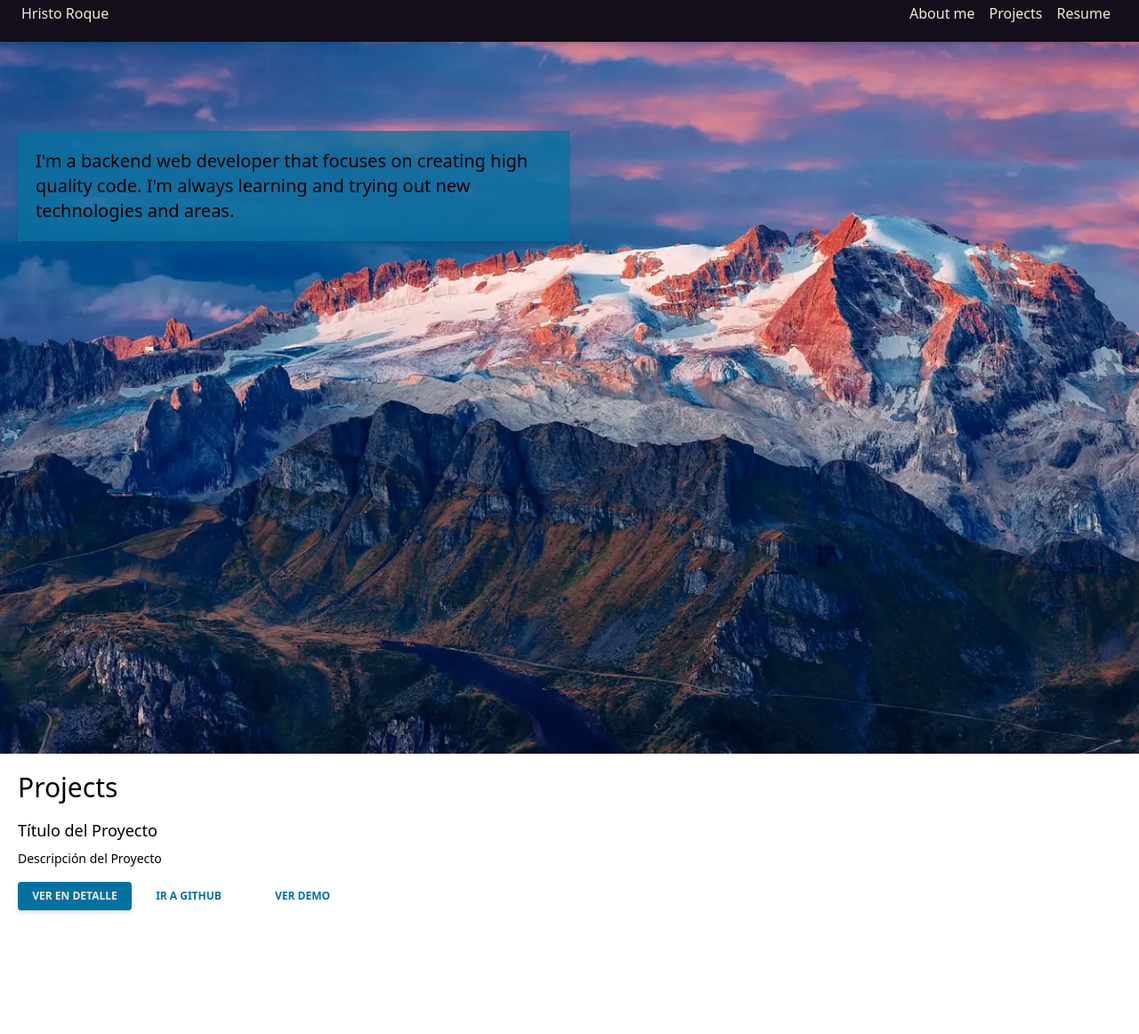
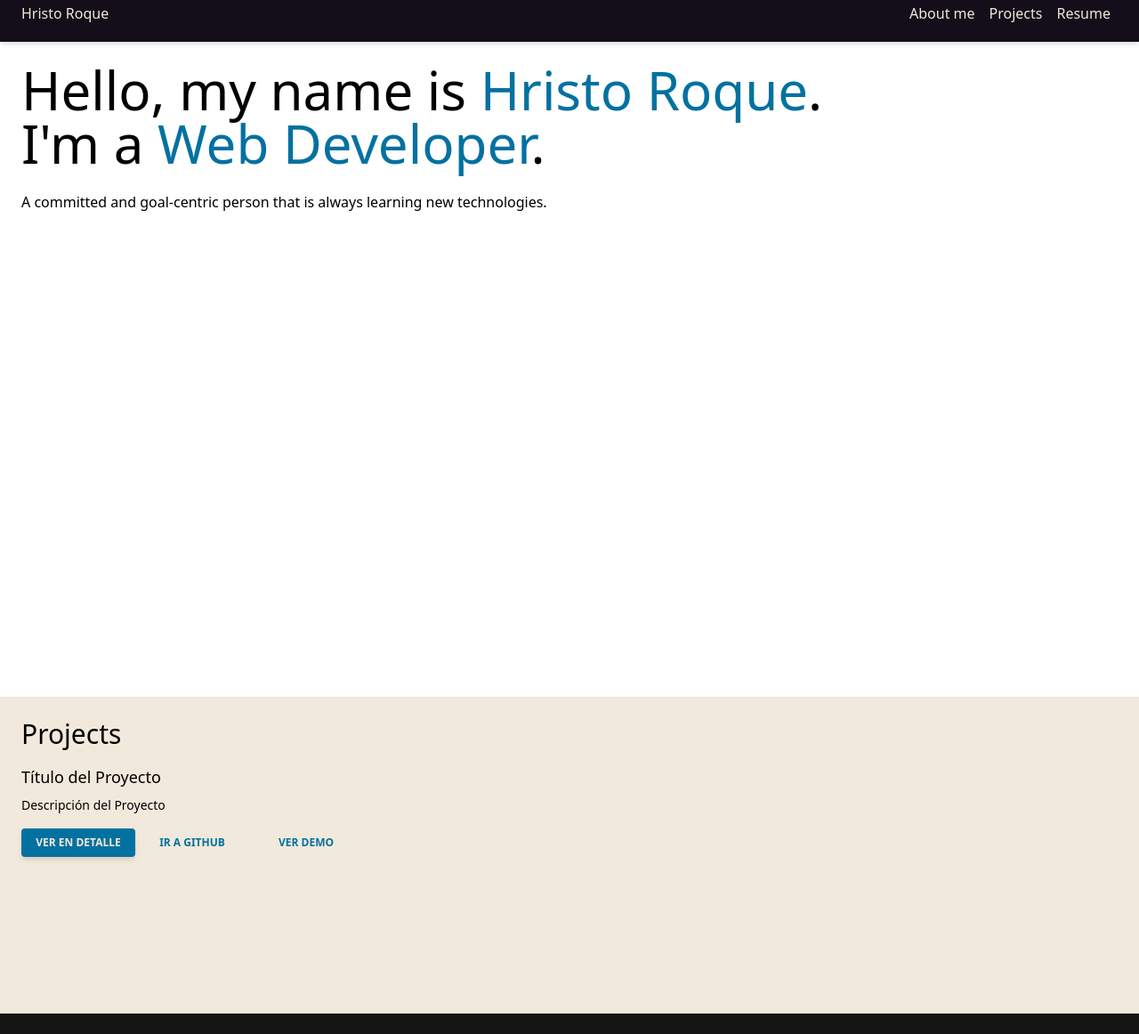
Before and after one commit to aroquega/aroquega.github.io, a Gatsby site: page / in a window 1280 px wide. Shown: the part 17-1179 px from the top of the page at 89% size. Built offline with nearby package versions, Linux system fonts and the light colour scheme; Gatsby itself is replaced by a stand-in of ours.

Commit message:
remove backgrond image

```diff
--- a/src/pages/index.js
+++ b/src/pages/index.js
@@ -6,19 +6,21 @@ import Footer from '../components/footer'
 
 const IndexPage = ({ location }) => (
   <>
-    <Header location={location}></Header>
-    <div className="bg-mountains-md bg-cover bg-center bg-center p-5 h-screen">
-      <div className="mt-20 bg-cyanprocess bg-opacity-75 p-5 w-full md:w-2/4 shadow-md">
-        <p className="text-xl">
-          I'm a backend web developer that focuses on creating high quality code.
-          I'm always learning and trying out new technologies and areas.
+    <div className="h-screen">
+      <Header location={location}></Header>
+      <div className="p-6 h-full">
+        <div className="mb-6 text-4xl sm:text-5xl md:text-6xl ">
+          <p>Hello, my name is <span className="text-cyanprocess">Hristo Roque</span>.</p>
+          <p>I'm a <span className="text-cyanprocess">Web Developer</span>.</p>
+        </div>
+        <p>
+          A committed and goal-centric person that is always learning new technologies.
         </p>
       </div>
     </div>
-    <article className="p-5">
+    <article className="p-6 bg-eggshell">
       <h2 className="text-3xl">Projects</h2>
       <div class="flex flex-wrap">
-        <Card />
         <Card />
       </div>
     </article>
```
